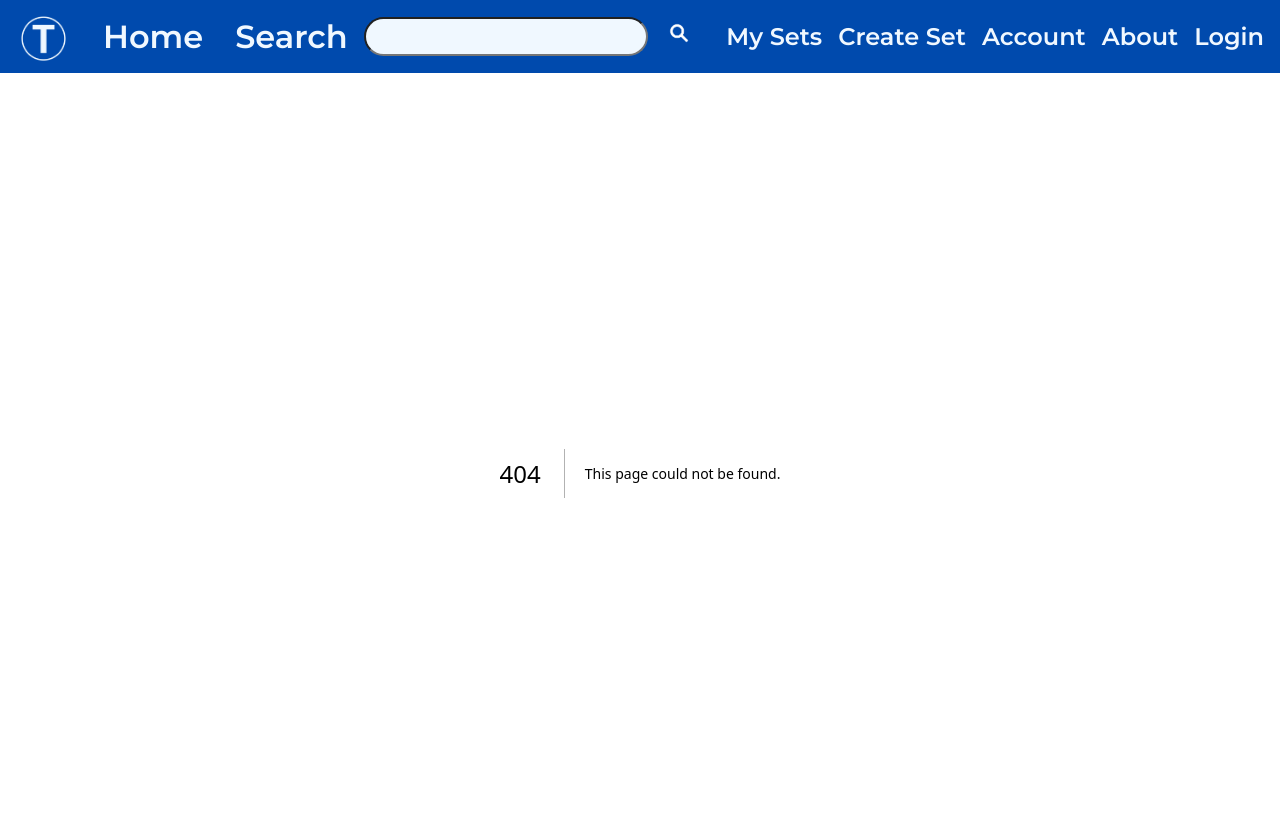
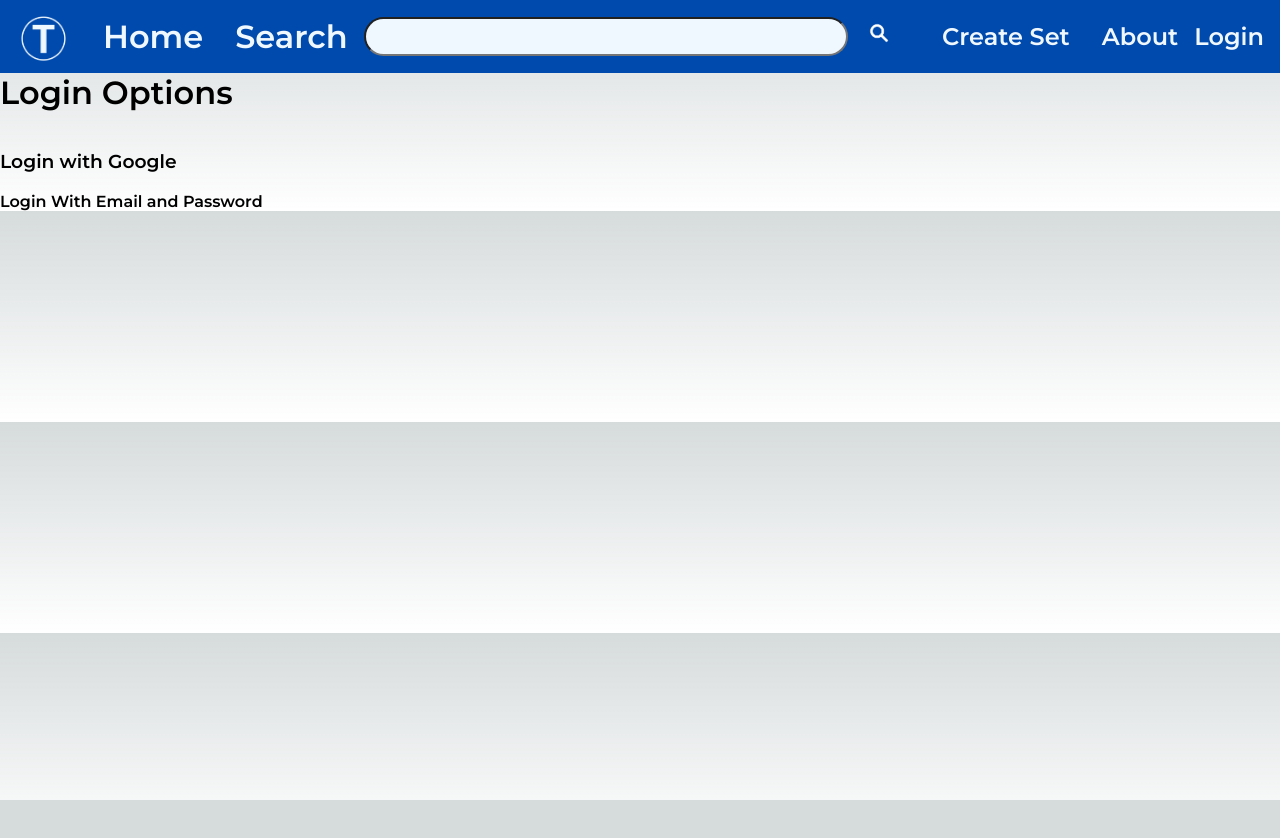
Before and after one commit to izakrobles/testlet, a Next.js app in the folder testlet/: page /LoginPages/loginOptions in a window 1280 px wide. Before the commit this address had no page. Shown: the top 838 px of the page. After the commit the page ends 800 px from the top, so only its background shows below. Built offline with nearby package versions, Linux system fonts and the light colour scheme; no server answers.

Commit message:
Can now create user account with Google and save sets

```diff
--- a/testlet/pages/LoginPages/login.js
+++ b/testlet/pages/LoginPages/login.js
@@ -1,5 +1,8 @@
 import { Formik } from "formik";
 import * as Yup from "yup";
+import { createUserWithEmailAndPassword } from "firebase/auth";
+import { auth } from "../../firebase/clientApp"
+import { GoogleAuthProvider, EmailAuthCredential } from "firebase/auth";
 
 const schema = Yup.object().shape({
   email: Yup.string()
--- /dev/null
+++ b/testlet/pages/LoginPages/loginOptions.js
@@ -0,0 +1,50 @@
+import React from "react";
+import Link from "next/link";
+import { auth } from "../../firebase/clientApp"
+import { GoogleAuthProvider, EmailAuthCredential } from "firebase/auth";
+import { useAuthState } from 'react-firebase-hooks/auth';
+import { getAuth, signInWithRedirect } from "firebase/auth";
+
+
+const google = new GoogleAuthProvider();
+const pasUser = getAuth();
+const handleGoogle = () => {
+    signInWithRedirect(auth, google)
+};
+
+function LoginOptions() {
+    const [user, loading, error] = useAuthState(auth);
+
+    if (loading) {
+    return <p>Loading...</p>;
+    }
+
+    if (error) {
+    return <p>Error: {error}</p>;
+    }
+
+    return (
+        <>
+            <h1>Login Options</h1>
+            <p>&nbsp;</p><p>&nbsp;</p>
+            <div>
+                <h3 onClick={handleGoogle} >
+                    Login with Google
+                </h3>
+                <p>&nbsp;</p>
+                <Link href="/login" >
+                    Login With Email and Password
+                </Link>
+            </div>
+
+            <h1>
+                {user != null && user.displayName}
+            </h1>
+
+        </>
+
+
+    );
+};
+
+export default LoginOptions;
--- a/testlet/pages/components/Navbar.js
+++ b/testlet/pages/components/Navbar.js
@@ -1,8 +1,11 @@
 import React from "react";
 import Link from "next/link";
 import Image from "next/image";
+import { auth } from "../../firebase/clientApp"
+
 
 function Navbar() {
+  const local = auth.currentUser;
   return (
     <nav className="nav">
       <Link href="/">
@@ -26,7 +29,7 @@ function Navbar() {
       <ul>
         <li>
           <>
-            <Link href="/personalSets">My Sets</Link>
+            <Link href="/personalSets">{local != null && "Your Sets"}</Link>
           </>
         </li>
         <li>
@@ -36,7 +39,7 @@ function Navbar() {
         </li>
         <li>
           <>
-            <Link href="/account">Account</Link>
+            <Link href="/account">{local != null && local.displayName}</Link>
           </>
         </li>
         <li>
@@ -46,7 +49,7 @@ function Navbar() {
         </li>
         <li>
           <>
-            <Link href="/LoginPages/login">Login</Link>
+            <Link href="/LoginPages/loginOptions">{local == null && "Login"}</Link>
           </>
         </li>
       </ul>
--- a/testlet/pages/createSet.js
+++ b/testlet/pages/createSet.js
@@ -1,7 +1,7 @@
 import React, { useState } from "react";
 import Flashcard from "./components/Flashcard";
-import { collection, doc, updateDoc, addDoc, getDoc } from "firebase/firestore";
-import { db } from "@/firebase/clientApp";
+import { collection, doc, updateDoc, addDoc, getDoc, setDoc } from "firebase/firestore";
+import { db, auth } from "@/firebase/clientApp";
 
 function CreateSet() {
   const [flashcards, setFlashcards] = useState([]);
@@ -10,7 +10,7 @@ function CreateSet() {
   const [showPopup, setShowPopup] = useState(false);
   const [title, setTitle] = useState("");
 
-  const user = "testletAdmin";
+  const user = auth.currentUser.displayName;
 
   const handleAddFlashcard = () => {
     if (!answer | !question) {
--- a/testlet/pages/personalSets.js
+++ b/testlet/pages/personalSets.js
@@ -1,11 +1,11 @@
 import React, { useState } from "react";
 import Link from "next/link";
-import { db } from "@/firebase/clientApp";
+import { db,auth } from "@/firebase/clientApp";
 import { doc, getDoc } from "firebase/firestore";
 
 function PersonalSets() {
   const [sets, setSets] = useState([]);
-  const user = "testletAdmin";
+  const user = auth.currentUser.displayName;
 
   const handleGetSets = async () => {
     const documentRef = doc(db, 'sets', user);
--- a/testlet/pages/viewSet.js
+++ b/testlet/pages/viewSet.js
@@ -2,13 +2,13 @@ import React from "react";
 import { useRouter } from "next/router";
 import { collection } from "firebase/firestore";
 import { useCollection } from "react-firebase-hooks/firestore";
-import { db } from "@/firebase/clientApp";
+import { db,auth } from "@/firebase/clientApp";
 import Flashcard from "./components/Flashcard";
 
 function ViewSet() {
   const router = useRouter();
   const { set } = router.query;
-  const user = "testletAdmin";
+  const user = auth.currentUser.displayName;
 
   const decodedSet = decodeURIComponent(set);
 
```
Also changed, not shown: testlet/pages/account.js (+8 -7 lines), 1 other file (tests, documents, lock files or other folders).
